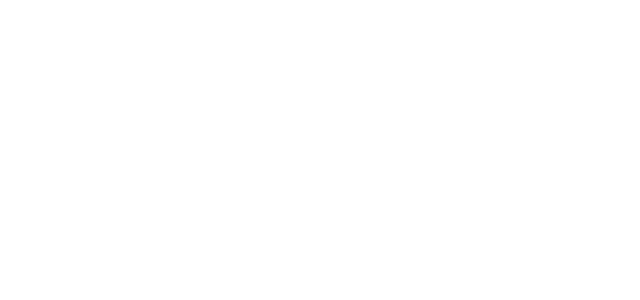
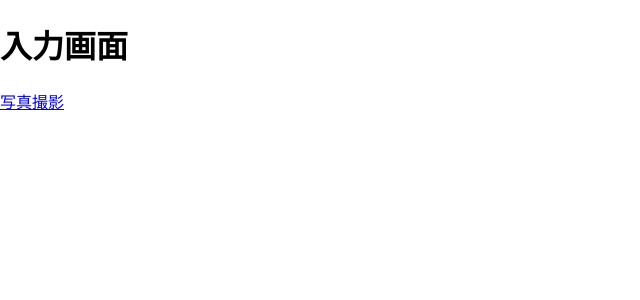
Before and after one commit to HigashiHayato/camera-practice, a React (Create React App) app in the folder camera-app/: page /input in a window 1280 px wide. Before the commit this address had no page. Shown: the top 300 px of the page, without its empty margins (0-640 px from the left). Built offline with nearby package versions, Linux system fonts and the light colour scheme.

Commit message:
bootstrap インストール

```diff
--- a/camera-app/package.json
+++ b/camera-app/package.json
@@ -6,7 +6,9 @@
     "@testing-library/jest-dom": "^5.17.0",
     "@testing-library/react": "^13.4.0",
     "@testing-library/user-event": "^13.5.0",
+    "bootstrap": "^5.3.3",
     "react": "^18.3.1",
+    "react-bootstrap": "^2.10.2",
     "react-dom": "^18.3.1",
     "react-router-dom": "^6.23.1",
     "react-scripts": "5.0.1",
--- a/camera-app/src/App.js
+++ b/camera-app/src/App.js
@@ -1,6 +1,6 @@
 import './App.css';
-import { BrowserRouter, Routes, Route, Link } from "react-router-dom";
-import { Home, Photo} from "./screen/index";
+import { BrowserRouter, Routes, Route } from "react-router-dom";
+import { Home, Input, Photo} from "./screen/index";
 
 function App() {
 
@@ -9,6 +9,7 @@ function App() {
     <div>
       <Routes>
         <Route exact path="/" element={<Home />} />
+        <Route exact path="/input" element={<Input />} />
         <Route exact path="/photo" element={<Photo />} />
       </Routes>
     </div>
--- a/camera-app/src/screen/Home.jsx
+++ b/camera-app/src/screen/Home.jsx
@@ -5,7 +5,7 @@ const Home = () => {
         <>
             <h1>aaaa</h1>
             <h1>aaaa</h1>
-            <Link to={"/photo"}>写真撮影</Link>
+            <Link to={"/input"}>入力画面</Link>
         </>
     )
 }
--- /dev/null
+++ b/camera-app/src/screen/Input.jsx
@@ -0,0 +1,12 @@
+import { Link } from "react-router-dom";
+
+const Input = () => {
+    return (
+        <>
+            <h1>入力画面</h1>
+            <Link to={"/photo"}>写真撮影</Link>
+        </>
+    )
+}
+
+export default Input;
--- a/camera-app/src/screen/index.js
+++ b/camera-app/src/screen/index.js
@@ -1,2 +1,3 @@
 export {default as Home} from "./Home";
 export {default as Photo} from "./Photo";
+export {default as Input} from "./Input";
```
Also changed, not shown: 1 other file (tests, documents, lock files or other folders).
